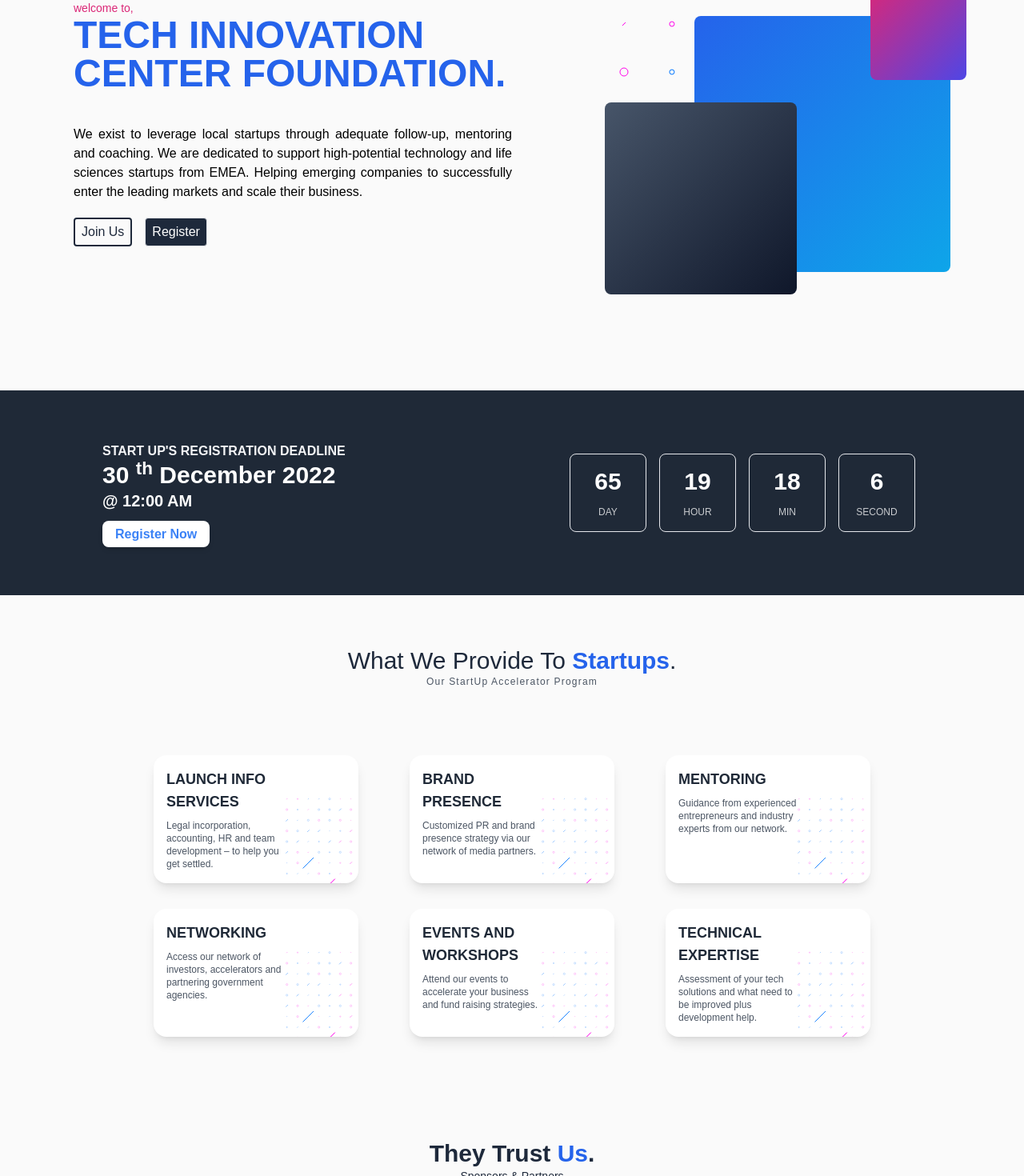
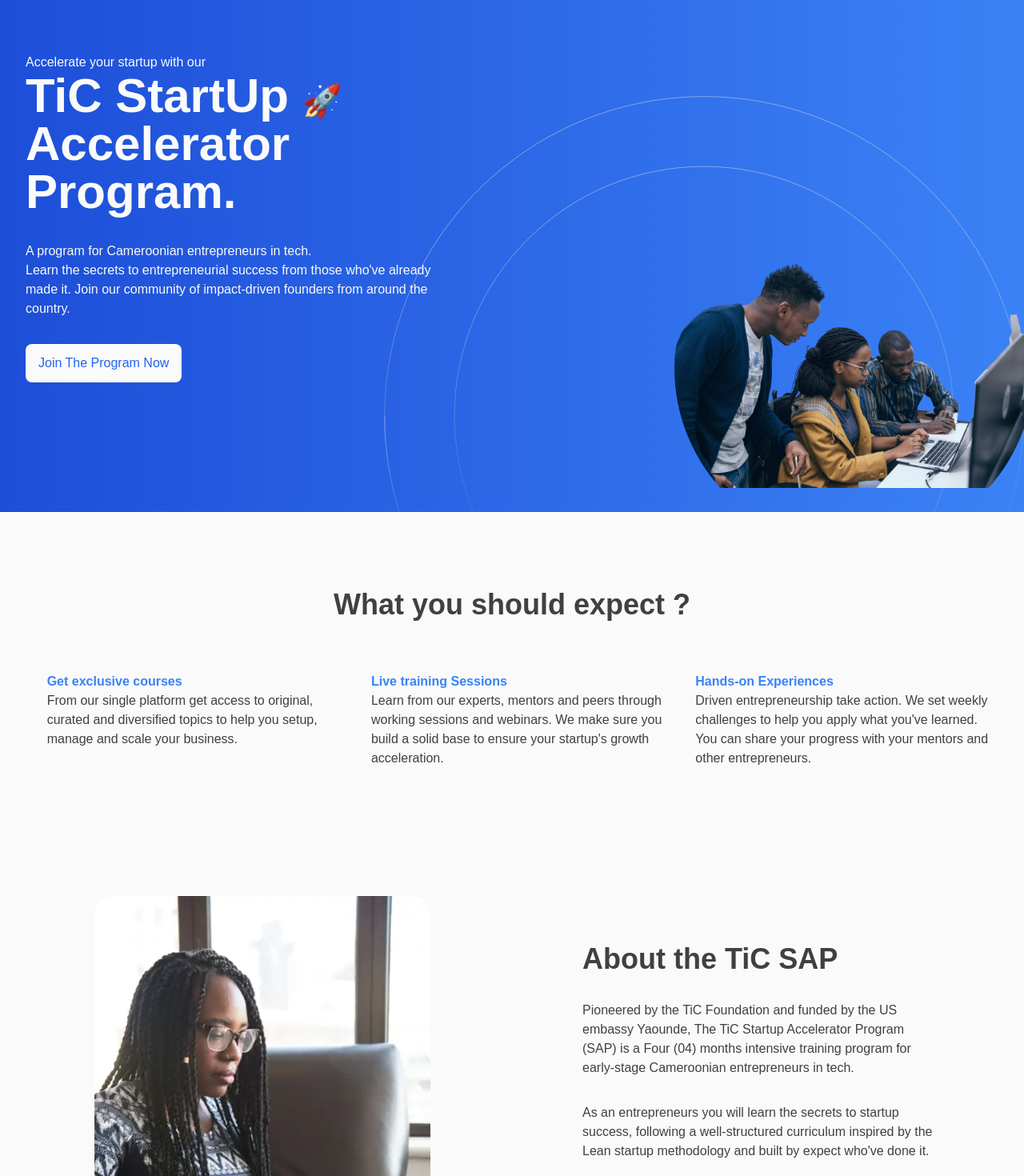
Before and after one commit to KadonWills/tic_foundation_website, a Next.js app: page / in a window 1280 px wide. Shown: the part 160-1630 px from the top of the page at 80% size. Built offline with nearby package versions, Linux system fonts and the light colour scheme.

Commit message:
Replaced Link

```diff
--- a/pages/index.tsx
+++ b/pages/index.tsx
@@ -8,26 +8,30 @@
 import Partners from '../components/partners';
 import Programs from '../components/programs';
 import Testimonials from '../components/testimonials';
+import SAP from './sap';
 
 const Home: NextPage = (props) => {
-    return (
-    <>
-        <Head>
-            <title>TiC Foundation | Tech Innovation Center Foundation</title>
-            <link rel="icon" href="/favicon.ico" />
-        </Head>
 
-        <div className="dark" >
+    return <SAP />;
 
-            <Header />
-            <Programs />
-            <Features />
-            <Partners />
-            <Testimonials />
-            <Footer />
-        </div>
-    </>
-    );
+    // return (
+    // <>
+    //     <Head>
+    //         <title>TiC Foundation | Tech Innovation Center Foundation</title>
+    //         <link rel="icon" href="/favicon.ico" />
+    //     </Head>
+
+    //     <div className="dark" >
+
+    //         <Header />
+    //         <Programs />
+    //         <Features />
+    //         <Partners />
+    //         <Testimonials />
+    //         <Footer />
+    //     </div>
+    // </>
+    // );
 }
 
 export default Home;
```
